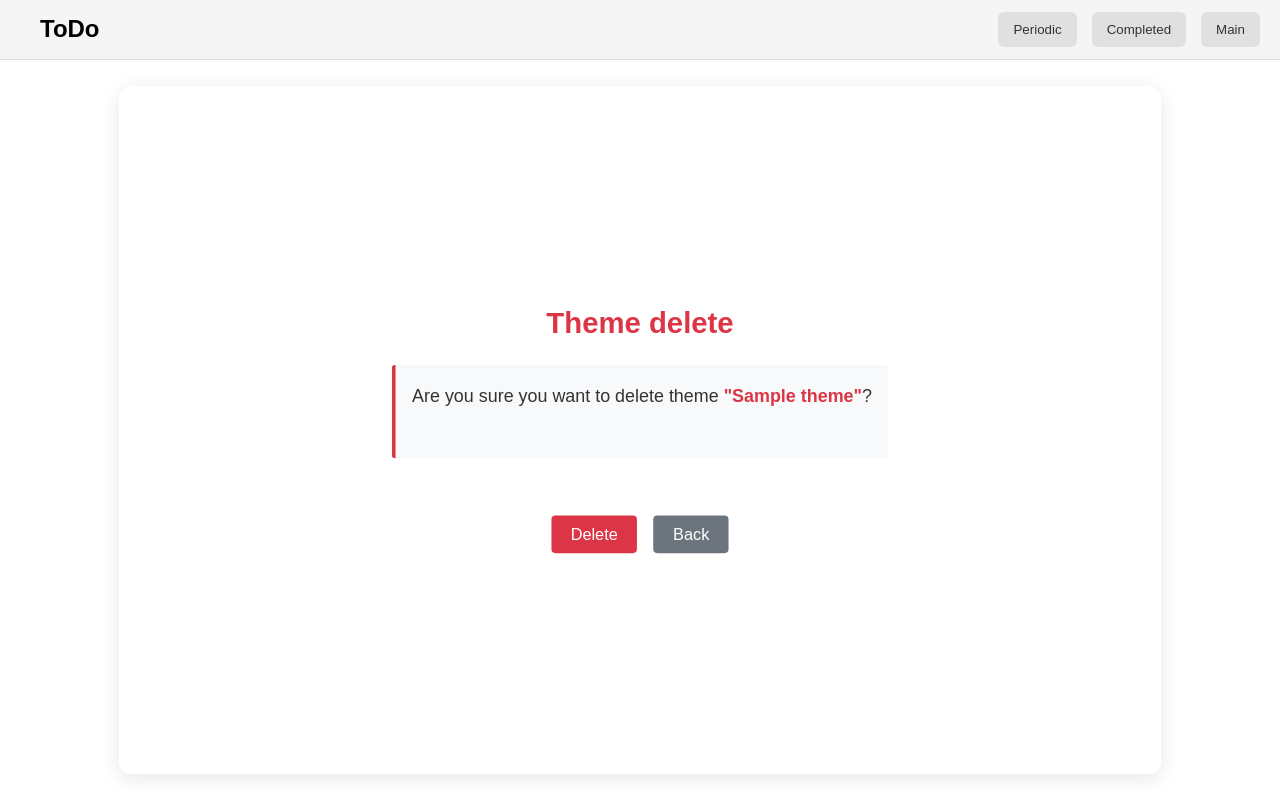
After one commit to Qwertyil/ToDo, a Django app: page /tasks/themes/delete/1 in a window 1280 px wide. The commit adds this page. Run offline with Django 5.2, Linux system fonts and the light colour scheme; tables that the repository leaves empty hold one stand-in row (values such as "Sample post").

Commit message:
themes managment added + some names management made

```diff
--- a/tasks/models.py
+++ b/tasks/models.py
@@ -4,7 +4,7 @@ from django.utils import timezone
 
 
 class Theme(models.Model):
-    name = models.CharField(max_length=30, verbose_name='Theme', unique=True)
+    name = models.CharField(max_length=30, unique=True)
 
     def __str__(self):
         return self.name
--- a/tasks/static/tasks/style.css
+++ b/tasks/static/tasks/style.css
@@ -109,6 +109,15 @@ body {
     grid-column: 2;
     grid-row: 2;
     padding: 20px;
+    display: flex;
+    flex-direction: column;
+    overflow: hidden;
+}
+
+.themes {
+    grid-column: 1 / 3;
+    grid-row: 2;
+    padding: 25px 50px;
     display: flex;
     flex-direction: column;
     overflow: hidden;
@@ -359,3 +368,116 @@ textarea {
         padding: 20px;
     }
 }
+
+
+/* Основные стили для страницы удаления */
+.delete-confirmation {
+    grid-row: 2;
+    grid-column: 1 / 3;
+    width: 80%;
+    margin: 2rem auto;
+    padding: 2.5rem;
+    background: #fff;
+    border-radius: 12px;
+    box-shadow: 0 4px 20px rgba(0, 0, 0, 0.1);
+    display: flex;
+    flex-direction: column;
+    align-items: center;
+    justify-content: center;
+    text-align: center;
+    min-height: 60vh;
+}
+
+.delete-confirmation h1 {
+    color: #dc3545;
+    margin-bottom: 1.5rem;
+    font-size: 1.8rem;
+    text-align: center;
+}
+
+.delete-confirmation p {
+    font-size: 1.1rem;
+    line-height: 1.6;
+    margin-bottom: 2rem;
+    color: #333;
+    text-align: center;
+}
+
+.delete-confirmation .object-info {
+    background-color: #f8f9fa;
+    padding: 1rem;
+    border-left: 4px solid #dc3545;
+    margin-bottom: 2rem;
+    border-radius: 4px;
+}
+
+.delete-confirmation .object-info strong {
+    color: #dc3545;
+}
+
+.delete-form {
+    display: flex;
+    justify-content: center;
+    gap: 1rem;
+    margin-top: 1.5rem;
+}
+
+.btn {
+    padding: 0.6rem 1.2rem;
+    border: none;
+    border-radius: 4px;
+    font-size: 1rem;
+    cursor: pointer;
+    transition: all 0.3s ease;
+    text-decoration: none;
+    display: inline-block;
+    text-align: center;
+}
+
+.btn-danger {
+    background-color: #dc3545;
+    color: white;
+}
+
+.btn-danger:hover {
+    background-color: #c82333;
+    transform: translateY(-2px);
+}
+
+.btn-secondary {
+    background-color: #6c757d;
+    color: white;
+}
+
+.btn-secondary:hover {
+    background-color: #5a6268;
+    transform: translateY(-2px);
+}
+
+/* Анимация для дополнительного внимания */
+@keyframes pulse {
+    0% { transform: scale(1); }
+    50% { transform: scale(1.02); }
+    100% { transform: scale(1); }
+}
+
+.delete-confirmation {
+    animation: pulse 2s infinite;
+}
+
+/* Мобильная адаптация */
+@media (max-width: 768px) {
+    .delete-confirmation {
+        margin: 1rem;
+        padding: 1.5rem;
+    }
+
+    .delete-form {
+        flex-direction: column;
+    }
+
+    .btn {
+        width: 100%;
+        margin-bottom: 0.5rem;
+    }
+}
--- a/tasks/templates/layout/task_form.html
+++ b/tasks/templates/layout/form.html
@@ -35,10 +35,6 @@
                     {% endblock %}
                 </form>
             </div>
-
-            <a href="{% url 'tasks:index' %}" class="back-link">
-                <i class="fas fa-arrow-left"></i> Back
-            </a>
         </div>
     </div>
 {% endblock %}
--- a/tasks/templates/tasks/index.html
+++ b/tasks/templates/tasks/index.html
@@ -8,7 +8,7 @@
                 <a href="/tasks/theme_{{theme.pk}}" class="theme-item">{{ theme.name }}</a>
             {% endfor %}
         </div>
-        <a class="add-button">Edit themes</a>
+        <a class="add-button" href="{% url 'tasks:themes' %}">Edit themes</a>
     </div>
 
     <!-- Список задач -->
--- a/tasks/templates/tasks/update.html
+++ b/tasks/templates/tasks/tasks_update.html
@@ -1,4 +1,4 @@
-{% extends "layout/task_form.html" %}
+{% extends "layout/form.html" %}
 
 {% block title %}Update {% endblock %}
 
@@ -8,4 +8,7 @@
 
 {% block additional_buttons %}
     <a href="{% url 'tasks:complete_task' pk=task.pk %}" class="add-button" style="margin-top: 10px">Mark as completed</a>
+    <a href="{% url 'tasks:index' %}" class="add-button" style="margin-top: 10pt;">
+        Back
+    </a>
 {% endblock %}
--- /dev/null
+++ b/tasks/templates/tasks/themes_confirm_delete.html
@@ -0,0 +1,17 @@
+{% extends 'layout/basic.html' %}
+
+{% block body %}
+    <div class="delete-confirmation">
+        <h1>Theme delete</h1>
+
+        <div class="object-info">
+            <p>Are you sure you want to delete theme <strong>"{{ object.name }}"</strong>?</p>
+        </div>
+
+        <form method="post" class="delete-form">
+            {% csrf_token %}
+            <button type="submit" class="btn btn-danger">Delete</button>
+            <a href="{% url 'tasks:themes' %}" class="btn btn-secondary">Back</a>
+        </form>
+    </div>
+{% endblock %}
--- a/tasks/urls.py
+++ b/tasks/urls.py
@@ -6,9 +6,11 @@ from . import views
 app_name = 'tasks'
 urlpatterns = [
     path('', views.index, name='index'),
-    path('new_task/', views.TaskCreateView.as_view(), name='new_task'),
+    path('new/', views.TaskCreateView.as_view(), name='new_task'),
     path('<int:pk>/', views.TaskEditView.as_view(), name='edit_task'),
     path('completed/<int:pk>/', views.mark_as_completed, name='complete_task'),
     path('theme_<int:pk>', views.index, name='tasks_with_concrete_theme'),
-    path('themes/', views.themes, name='themes')
+    path('themes/', views.themes, name='themes'),
+    path('themes/new/', views.ThemeCreateView.as_view(), name='new_theme'),
+    path('themes/delete/<int:pk>', views.ThemeDeleteView.as_view(), name='delete_theme'),
 ]
--- a/tasks/views.py
+++ b/tasks/views.py
@@ -1,9 +1,10 @@
 from django.urls import reverse_lazy
+from django.views.generic import DeleteView
 from django.views.generic.edit import CreateView, UpdateView
 from django.shortcuts import render, get_object_or_404, redirect
 
 from .models import Task, Theme
-from .forms import TaskForm
+from .forms import TaskForm, ThemeForm
 
 
 def index(request, pk=None):
@@ -25,23 +26,35 @@ def mark_as_completed(request, pk):
         task = get_object_or_404(Task, pk=pk)
         task.mark_as_completed()
     except:
-        pass
+        pass # TODO can display a warning message if an error occurs while marking a task as completed
     finally:
         return redirect('tasks:index')
 
 
 def themes(request):
-    pass
+    return render(request, 'tasks/themes.html', context={'themes': Theme.objects.all()})
+
+
+class ThemeCreateView(CreateView):
+    template_name = 'tasks/themes_new.html'
+    form_class = ThemeForm
+    success_url = reverse_lazy('tasks:themes')
+
+
+class ThemeDeleteView(DeleteView):
+    model =Theme
+    template_name = 'tasks/themes_confirm_delete.html'
+    success_url = reverse_lazy('tasks:themes')
 
 
 class TaskEditView(UpdateView):
     model = Task
     fields = ['title', 'additional', 'theme']
-    template_name = 'tasks/update.html'
+    template_name = 'tasks/tasks_update.html'
     success_url = reverse_lazy('tasks:index')
 
 
 class TaskCreateView(CreateView):
-    template_name = 'tasks/new.html'
+    template_name = 'tasks/tasks_new.html'
     form_class = TaskForm
     success_url = reverse_lazy('tasks:index')
```
Also changed, not shown: tasks/forms.py (+7 -1 lines), tasks/templates/tasks/new.html (deleted, +0 -7 lines), tasks/templates/tasks/tasks_new.html (added, +13 -0 lines), tasks/templates/tasks/themes.html (+4 -3 lines), tasks/templates/tasks/themes_new.html (added, +9 -0 lines).
